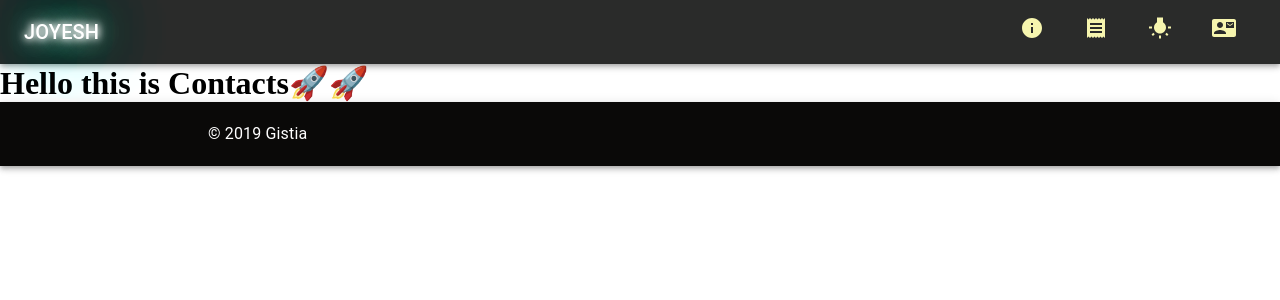
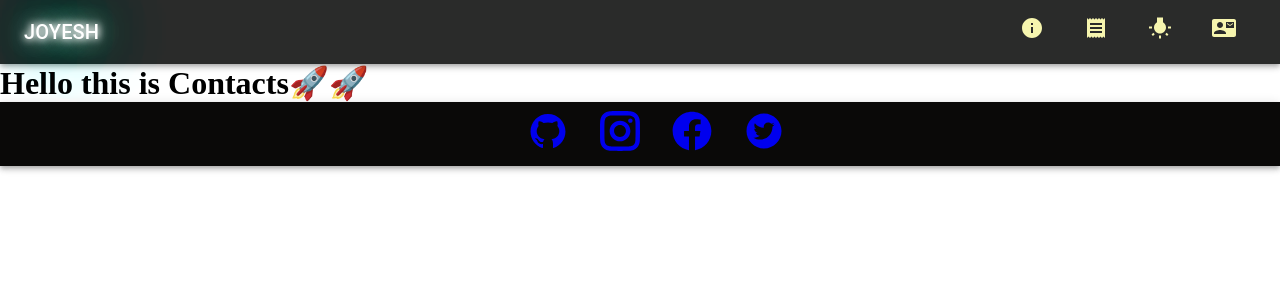
Before and after one commit to JoyeshDebnath/Resume-App-React, a React (Create React App) app in the folder resume-app/: page /contacts in a window 1280 px wide. Shown: the top 300 px of the page. Built offline with nearby package versions, Linux system fonts and the light colour scheme.

Commit message:
Footer work is done
Footer is customized

```diff
--- a/resume-app/src/components/Footer/Footer.js
+++ b/resume-app/src/components/Footer/Footer.js
@@ -1,16 +1,58 @@
 import React from "react";
-import { Toolbar, AppBar, Typography, Container } from "@material-ui/core";
+import {
+	Toolbar,
+	AppBar,
+	Typography,
+	Container,
+	makeStyles,
+} from "@material-ui/core";
+import { AiFillGithub } from "react-icons/ai";
+import { GrInstagram } from "react-icons/gr";
+import { FaFacebook } from "react-icons/fa";
+import { AiFillTwitterCircle } from "react-icons/ai";
+
+const useStyles = makeStyles({
+	position: {
+		display: "flex",
+		alignItems: "center",
+		justifyContent: "space-around",
+	},
+	icons: {
+		marginLeft: "2rem",
+		fontSize: "2.5rem",
+		cursor: "pointer",
+		"&:hover": {
+			color: "#d55d92",
+		},
+	},
+});
 
 export default function Footer() {
+	const classes = useStyles();
 	return (
 		<AppBar
 			position="static"
-			style={{ backgroundColor: "#0a0908", display: "flex" }}
+			style={{
+				backgroundColor: "#0a0908",
+			}}
 		>
 			<Container maxWidth="md">
-				<Toolbar>
+				<Toolbar className={classes.position}>
 					<Typography variant="body1" color="inherit">
-						© 2019 Gistia
+						<a href="https://github.com/JoyeshDebnath">
+							<AiFillGithub className={classes.icons} />
+						</a>
+
+						<a href="https://www.instagram.com/joyeshdebnath9311/">
+							<GrInstagram className={classes.icons} />
+						</a>
+
+						<a href="https://www.facebook.com/joyesh.debnath.1">
+							<FaFacebook className={classes.icons} />
+						</a>
+						<a href="https://twitter.com/JoyeshDebnath">
+							<AiFillTwitterCircle className={classes.icons} />
+						</a>
 					</Typography>
 				</Toolbar>
 			</Container>
```
